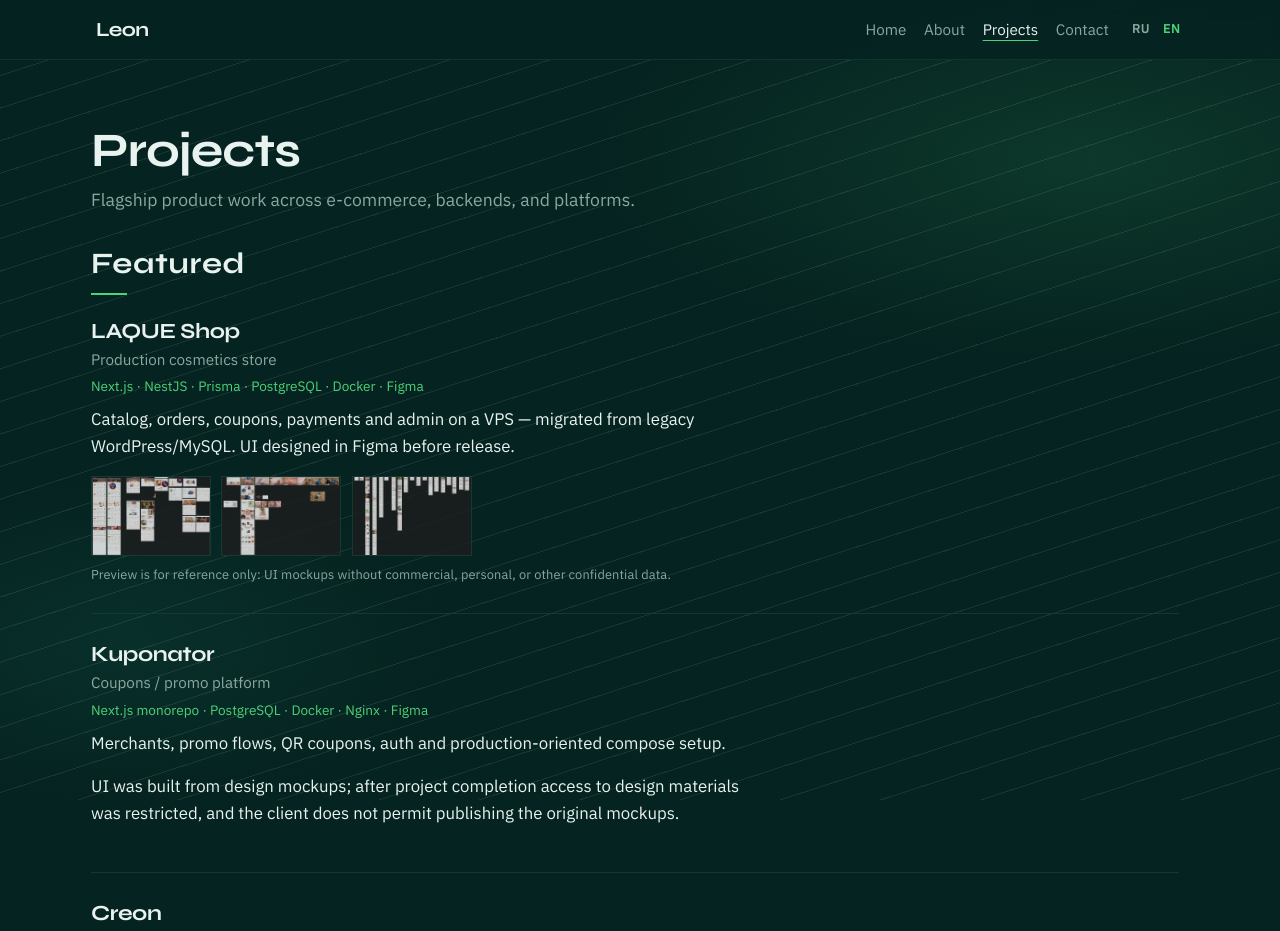
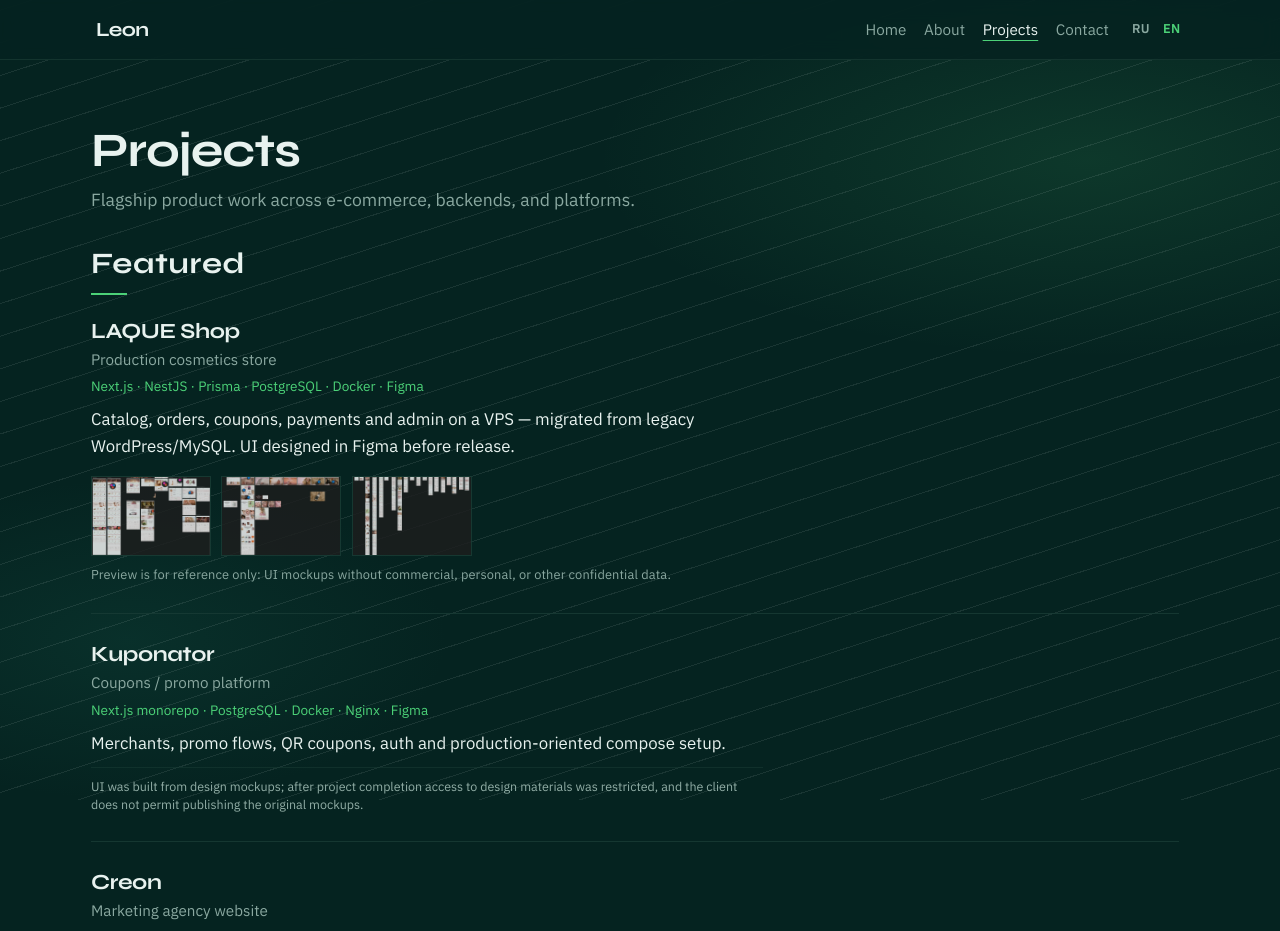
Before and after one commit to Lleonsnow/lleonsnow.github.io, a Next.js app: page /en/projects in a window 1280 px wide. Shown: the top 931 px of the page. Built offline with nearby package versions, Linux system fonts and the light colour scheme.

Commit message:
style: separate mockup notes and hide them on the home page

```diff
--- a/components/ProjectList.module.css
+++ b/components/ProjectList.module.css
@@ -50,6 +50,15 @@
   color: var(--ink);
 }
 
+.mockupNote {
+  margin: 0.65rem 0 0;
+  padding-top: 0.55rem;
+  border-top: 1px solid color-mix(in srgb, var(--highlight) 55%, transparent);
+  font-size: 0.78rem;
+  line-height: 1.45;
+  color: color-mix(in srgb, var(--muted) 92%, var(--ink));
+}
+
 .compact {
   gap: 0.85rem;
 }
```
